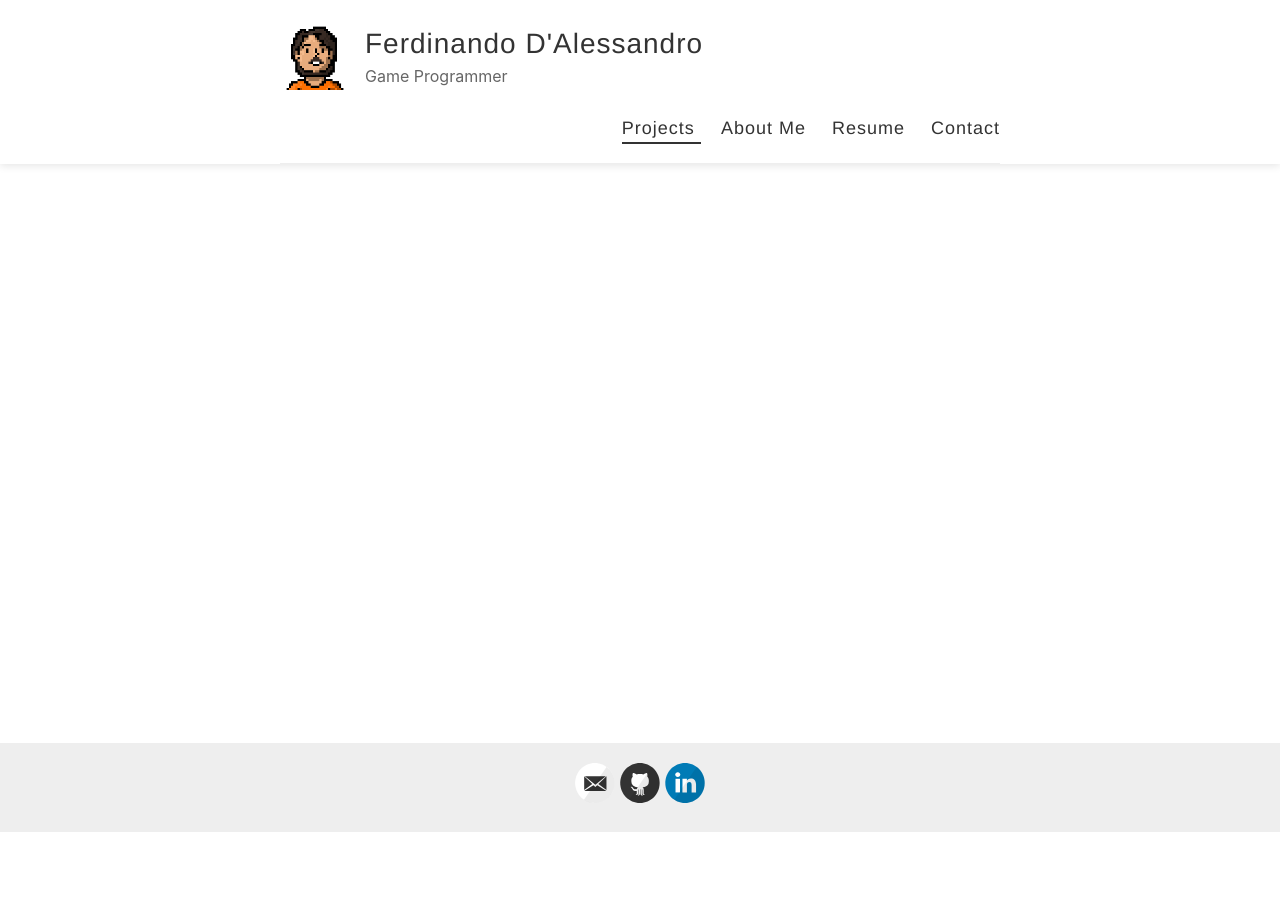
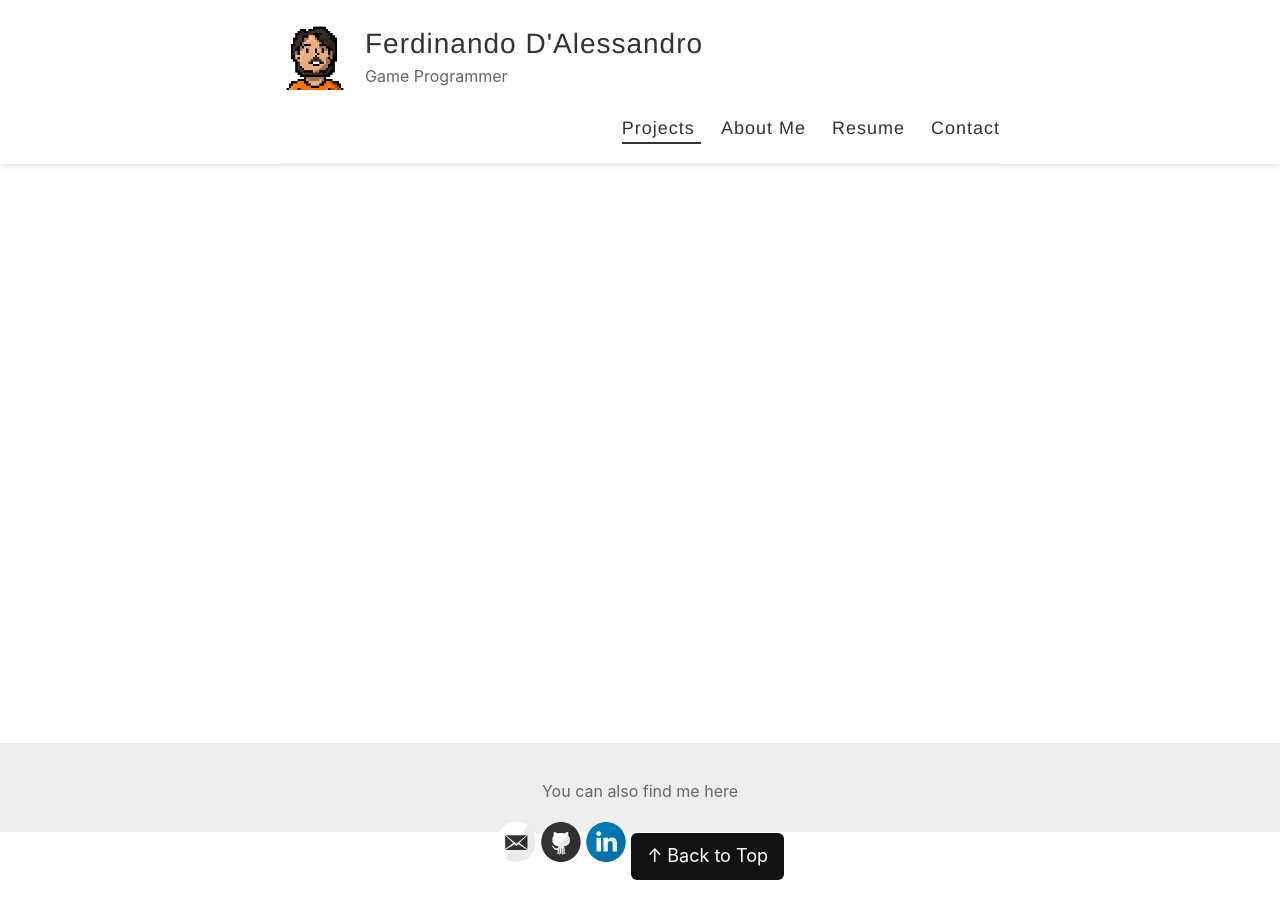
Before and after one commit to FerdiDale/ferdidale.github.io, a Jekyll site: the page built from _pages/projects.md, in a window 1280 px wide and 900 px high, scrolled down 68 px. Built offline with Jekyll 4.4.1, drawn with Linux system fonts in a browser that asks for light colours; the list of posts is cut into pages by our own code; before the commit the page ends 901 px from its top, so only the background shows below that.

```diff
--- a/_layouts/default.html
+++ b/_layouts/default.html
@@ -17,7 +17,7 @@
     {% include analytics_head.html %}
 </head>
 
-  <body>
+  <body id="top">
     <div id="bar"></div>
     <div class="wrapper-container">
       <div class="wrapper-masthead">
@@ -62,11 +62,17 @@
       </div>
 
       <div class="wrapper-footer">
-        <div class="container">
-          <footer class="footer">
-            {% include svg-icons.html %}
-          </footer>
-        </div>
+          <div class="container">
+              <footer class="footer">
+
+                  <p class="footer-text">You can also find me here</p>
+
+                  {% include svg-icons.html %}
+
+                  <a href="#top" class="back-to-top">↑ Back to Top</a>
+
+              </footer>
+          </div>
       </div>
     </div>
 
--- a/assets/style.scss
+++ b/assets/style.scss
@@ -456,6 +456,31 @@ nav {
 footer {
   padding: 20px 0;
   text-align: center;
+}
+
+.footer-text {
+    margin-bottom: 12px;
+    color: #666;
+    font-size: 16px;
+}
+
+.back-to-top {
+    display: inline-block;
+    margin-top: 16px;
+    padding: 8px 16px;
+    border-radius: 6px;
+    background: #111;
+    color: white !important;
+    text-decoration: none;
+    transition: background-color 0.2s ease;
+}
+
+.back-to-top:hover {
+    background: #333;
+}
+
+html {
+    scroll-behavior: smooth;
 }
 
 body:after {
```
Also changed, not shown: _pages/aboutme.md (+24 -8 lines).
